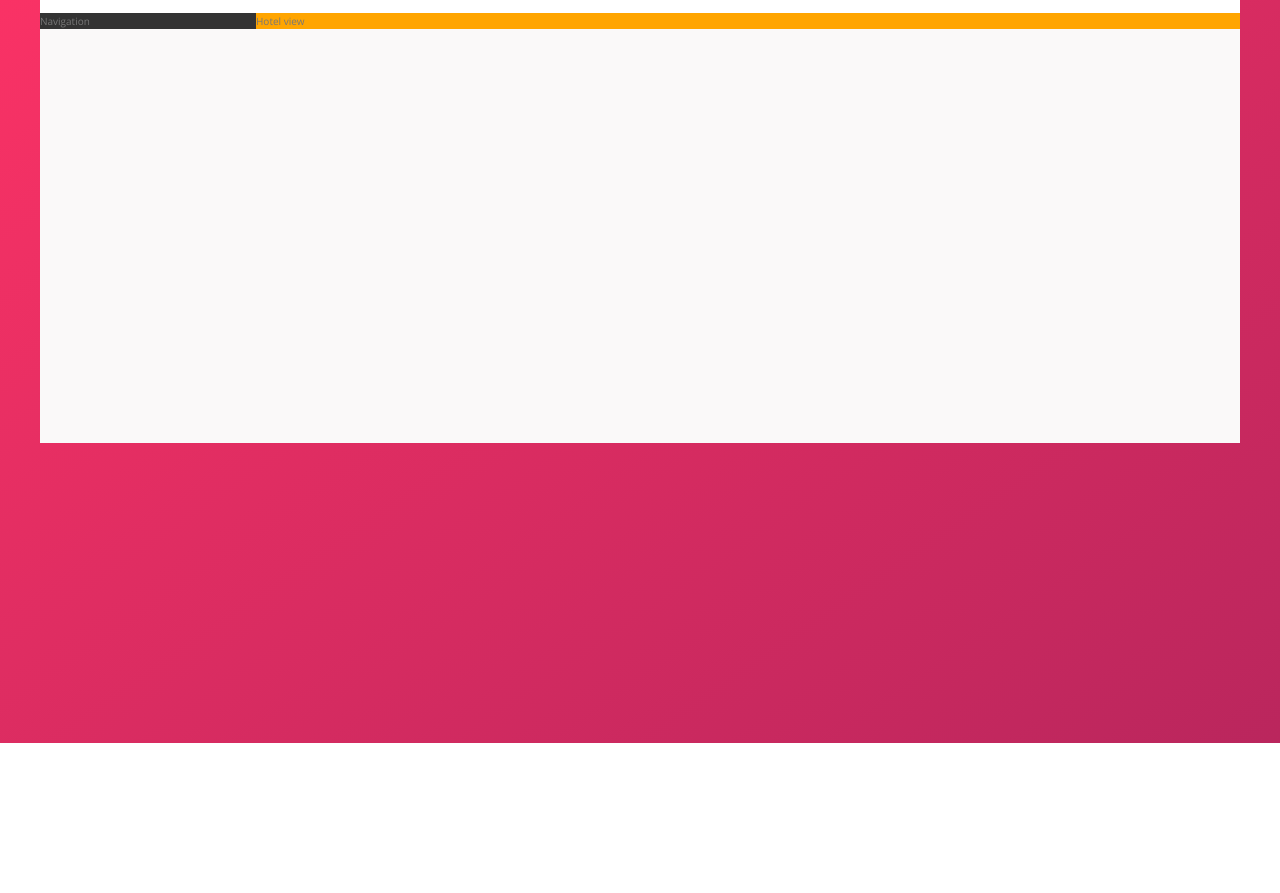
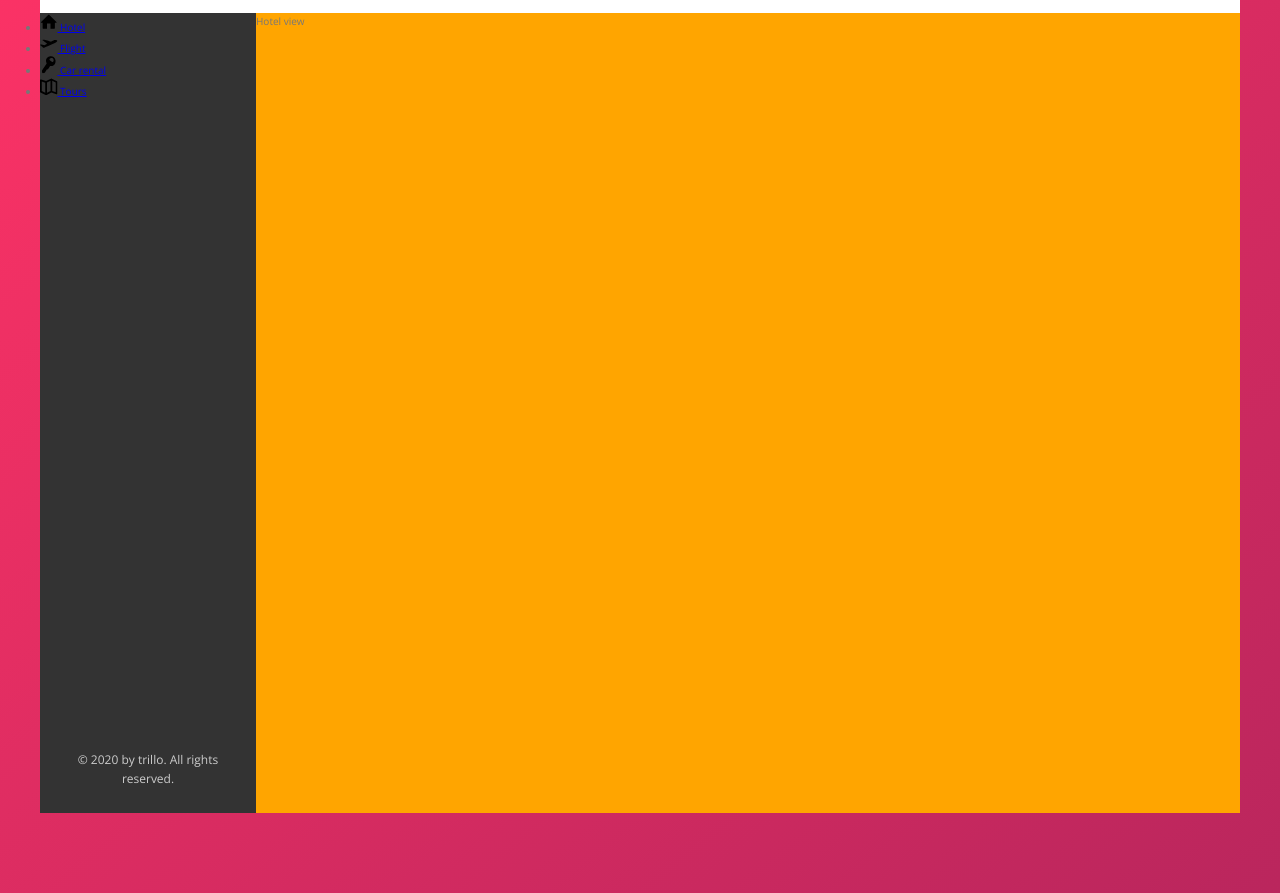
Before and after one commit to jobeiri/trillo, a website: page index.html in a window 1280 px wide. Shown: the part 137-1030 px from the top of the page. Before the commit the page ends 880 px from the top, so only its background shows below. Drawn offline with nearby package versions, Linux system fonts and the light colour scheme.

Commit message:
12. Building the Navigation - Part 1

```diff
--- a/index.html
+++ b/index.html
@@ -43,14 +43,58 @@
                     </div>
                 </nav>
             </header>
+
+
             <div class="content">
                 <nav class="sidebar">
-                    Navigation
+                    <ul class="side-nav">
+                        <li class="side-nav__item">
+                            <a href="#" class="side-nav__link">
+                                <svg class="side-nav__icon">
+                                    <use xlink:href="img/sprite.svg#icon-home"></use>
+                                </svg>
+                                <span>Hotel</span>
+                            </a>
+                        </li>
+                        <li class="side-nav__item">
+                            <a href="#" class="side-nav__link">
+                                <svg class="side-nav__icon">
+                                    <use xlink:href="img/sprite.svg#icon-aircraft-take-off"></use>
+                                </svg>
+                                <span>Flight</span>
+                            </a>
+                        </li>
+                        <li class="side-nav__item">
+                            <a href="#" class="side-nav__link">
+                                <svg class="side-nav__icon">
+                                    <use xlink:href="img/sprite.svg#icon-key"></use>
+                                </svg>
+                                <span>Car rental</span>
+                            </a>
+                        </li>
+                        <li class="side-nav__item">
+                            <a href="#" class="side-nav__link">
+                                <svg class="side-nav__icon">
+                                    <use xlink:href="img/sprite.svg#icon-map"></use>
+                                </svg>
+                                <span>Tours</span>
+                            </a>
+                        </li>
+                    </ul>
+
+                    <div class="legal">
+                        &copy; 2020 by trillo. All rights reserved.
+                    </div>
                 </nav>
+
+
+
                 <main class="hotel-view">
                     Hotel view
                 </main>
             </div>
+
+
         </div>
     </body>
 </html>
--- a/sass/_components.scss
+++ b/sass/_components.scss
@@ -117,3 +117,25 @@
   &__user-name {
   }
 }
+
+// SIDE NAVIGATION
+.side-nav {
+  &__item {
+  }
+
+  &__link {
+  }
+
+  &__icon {
+    width: 1.75rem;
+    height: 1.75rem;
+  }
+}
+
+// LEGAL BOX
+.legal {
+  font-size: 1.2rem;
+  color: var(--color-grey-light-4);
+  text-align: center;
+  padding: 2.5rem;
+}
--- a/sass/_layout.scss
+++ b/sass/_layout.scss
@@ -26,11 +26,18 @@
   background-color: var(--color-grey-dark-1);
 
   flex: 0 0 18%;
+
+  display: flex;
+  flex-direction: column;
+  justify-content: space-between;
 }
 
 .hotel-view {
   background-color: var(--color-white);
+
+  // TEST
   background-color: orange;
+  height: 80rem;
 
   flex: 1;
 }
```
Also changed, not shown: css/style.css, 1 other file.
